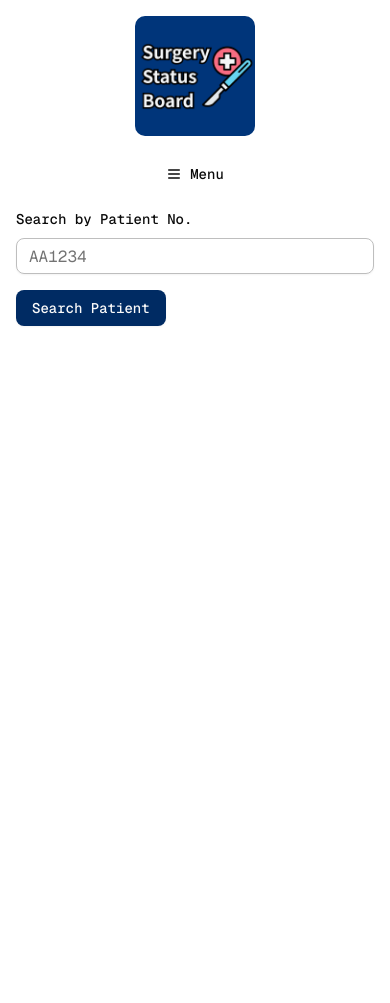
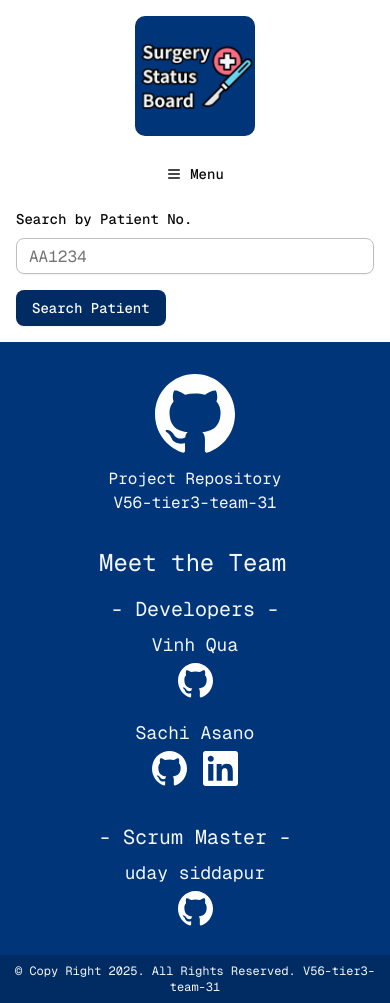
Before and after one commit to chingu-voyages/V56-tier3-team-31, a Next.js app in the folder frontend/: page /patient-status-update in a window 390 px wide. Before the commit the page ends 844 px from the top, so only its background shows below. Built offline with nearby package versions, Linux system fonts and the light colour scheme; no server answers.

Commit message:
style: V56T31-55 - create footer and style for mobile

```diff
--- a/frontend/src/app/layout.tsx
+++ b/frontend/src/app/layout.tsx
@@ -4,6 +4,7 @@ import "./globals.css";
 import StoreProvider from "./StoreProvider";
 import { Toaster } from "@/components/ui/sonner";
 import Header from "@/components/header";
+import Footer from "@/components/footer";
 
 const geist = Geist({
   subsets: ["latin"],
@@ -31,9 +32,7 @@ export default function RootLayout({
         <StoreProvider>
           <Header />
           {children}
-          <div className="bg-amber-400">
-            <footer className=""></footer>
-          </div>
+          <Footer />
         </StoreProvider>
       </body>
     </html>
--- /dev/null
+++ b/frontend/src/components/creator.tsx
@@ -0,0 +1,62 @@
+import Image from "next/image";
+import Link from "next/link";
+import React from "react";
+
+interface CreatorLinkProps {
+  type: "github" | "linkedin";
+  href: string;
+}
+
+const CreatorLink = ({ type, href }: CreatorLinkProps) => {
+  let iconAttributes = { src: "", alt: "" };
+  switch (type) {
+    case "github":
+      iconAttributes = {
+        src: "/icon_github.svg",
+        alt: "GitHub",
+      };
+      break;
+    case "linkedin":
+      iconAttributes = {
+        src: "/icon_linkedin.svg",
+        alt: "LinkedIn",
+      };
+      break;
+    default:
+  }
+
+  return (
+    <Link
+      href={href}
+      className="block pb-1 border-b-1 border-transparent hover:border-[#F4F6F8]"
+      target="_blank"
+    >
+      <Image
+        src={iconAttributes.src}
+        alt={iconAttributes.alt}
+        width={35}
+        height={35}
+      />
+    </Link>
+  );
+};
+
+interface CreatorProps {
+  creatorName: string;
+  links: ReadonlyArray<CreatorLinkProps>;
+}
+
+const Creator = ({ creatorName, links }: CreatorProps) => {
+  return (
+    <dd className="flex flex-col items-center gap-1 mb-2">
+      <p className="text-lg">{creatorName}</p>
+      <div className="flex gap-4">
+        {links.map((link, index) => (
+          <CreatorLink key={index} type={link.type} href={link.href} />
+        ))}
+      </div>
+    </dd>
+  );
+};
+
+export default Creator;
--- /dev/null
+++ b/frontend/src/components/footer.tsx
@@ -0,0 +1,65 @@
+import { creatorsInfo } from "@/util/creatorsInfo";
+import Image from "next/image";
+import Link from "next/link";
+import React from "react";
+import Creator from "./creator";
+
+const Footer = () => {
+  return (
+    <footer className="bg-[#01357A] text-[#F4F6F8]">
+      <div className="flex flex-col items-center justify-between gap-4 p-4">
+        <Link
+          href={"https://github.com/chingu-voyages/V56-tier3-team-31"}
+          className="flex flex-col gap-2 items-center hover:underline hover:underline-offset-4 group my-4"
+          target="_blank"
+        >
+          <Image
+            src={"/icon_github.svg"}
+            alt="GitHub"
+            width={80}
+            height={80}
+            aria-hidden
+            className="pb-1 border-b-[1.5px] border-transparent group-hover:border-[#F4F6F8]"
+          />
+          <div className="flex flex-col items-center text-md">
+            <p>Project Repository</p>
+            <p>V56-tier3-team-31</p>
+          </div>
+        </Link>
+
+        <div className="">
+          <h6 className="text-2xl">Meet the Team</h6>
+          <dl className="flex flex-col items-center gap-2">
+            <dt className="text-xl mt-4">- Developers -</dt>
+
+            {creatorsInfo.developers.map((dev, index) => (
+              <Creator
+                key={index}
+                creatorName={dev.creatorName}
+                links={dev.links}
+              />
+            ))}
+
+            <dt className="text-xl mt-4">- Scrum Master -</dt>
+
+            {creatorsInfo.scrumMasters.map((dev, index) => (
+              <Creator
+                key={index}
+                creatorName={dev.creatorName}
+                links={dev.links}
+              />
+            ))}
+          </dl>
+        </div>
+      </div>
+
+      <div className="bg-[#002B63] p-2 text-xs">
+        <p className="text-center">
+          © Copy Right 2025. All Rights Reserved. V56-tier3-team-31
+        </p>
+      </div>
+    </footer>
+  );
+};
+
+export default Footer;
--- a/frontend/src/components/ui/button.tsx
+++ b/frontend/src/components/ui/button.tsx
@@ -5,7 +5,7 @@ import { cva, type VariantProps } from "class-variance-authority";
 import { cn } from "@/lib/utils";
 
 const buttonVariants = cva(
-  "inline-flex items-center justify-center gap-2 whitespace-nowrap rounded-md text-sm font-medium transition-all disabled:pointer-events-none disabled:opacity-50 [&_svg]:pointer-events-none [&_svg:not([class*='size-'])]:size-4 shrink-0 [&_svg]:shrink-0 outline-none focus-visible:border-ring focus-visible:ring-ring/50 focus-visible:ring-[3px] aria-invalid:ring-destructive/20 dark:aria-invalid:ring-destructive/40 aria-invalid:border-destructive",
+  "inline-flex items-center justify-center gap-2 whitespace-nowrap rounded-md text-sm font-medium transition-all disabled:pointer-events-none disabled:opacity-50 [&_svg]:pointer-events-none [&_svg:not([class*='size-'])]:size-4 shrink-0 [&_svg]:shrink-0 outline-none focus-visible:border-ring focus-visible:ring-ring/50 focus-visible:ring-[3px] aria-invalid:ring-destructive/20 dark:aria-invalid:ring-destructive/40 aria-invalid:border-destructive cursor-pointer",
   {
     variants: {
       variant: {
--- /dev/null
+++ b/frontend/src/util/creatorsInfo.ts
@@ -0,0 +1,37 @@
+export const creatorsInfo = {
+  developers: [
+    {
+      creatorName: "Vinh Qua",
+      links: [
+        {
+          type: "github",
+          href: "https://github.com/VinhQua",
+        },
+      ],
+    },
+    {
+      creatorName: "Sachi Asano",
+      links: [
+        {
+          type: "github",
+          href: "https://github.com/c-est-sa",
+        },
+        {
+          type: "linkedin",
+          href: "https://www.linkedin.com/in/sachi-sacha-asano/",
+        },
+      ],
+    },
+  ],
+  scrumMasters: [
+    {
+      creatorName: "uday siddapur",
+      links: [
+        {
+          type: "github",
+          href: "https://github.com/udaysiddapur",
+        },
+      ],
+    },
+  ],
+} as const;
```
Also changed, not shown: frontend/public/icon_github.svg (added), frontend/public/icon_linkedin.svg (added).
